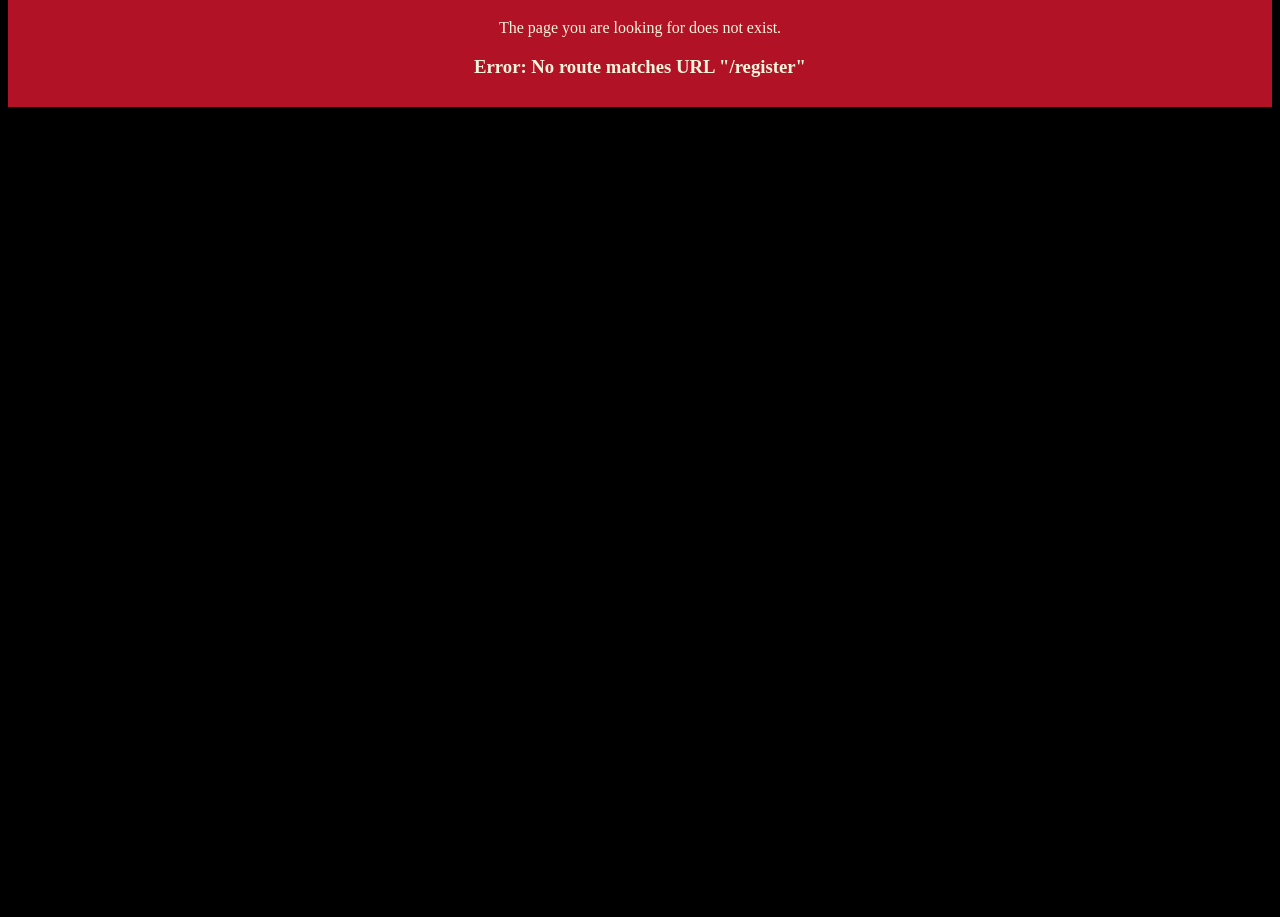
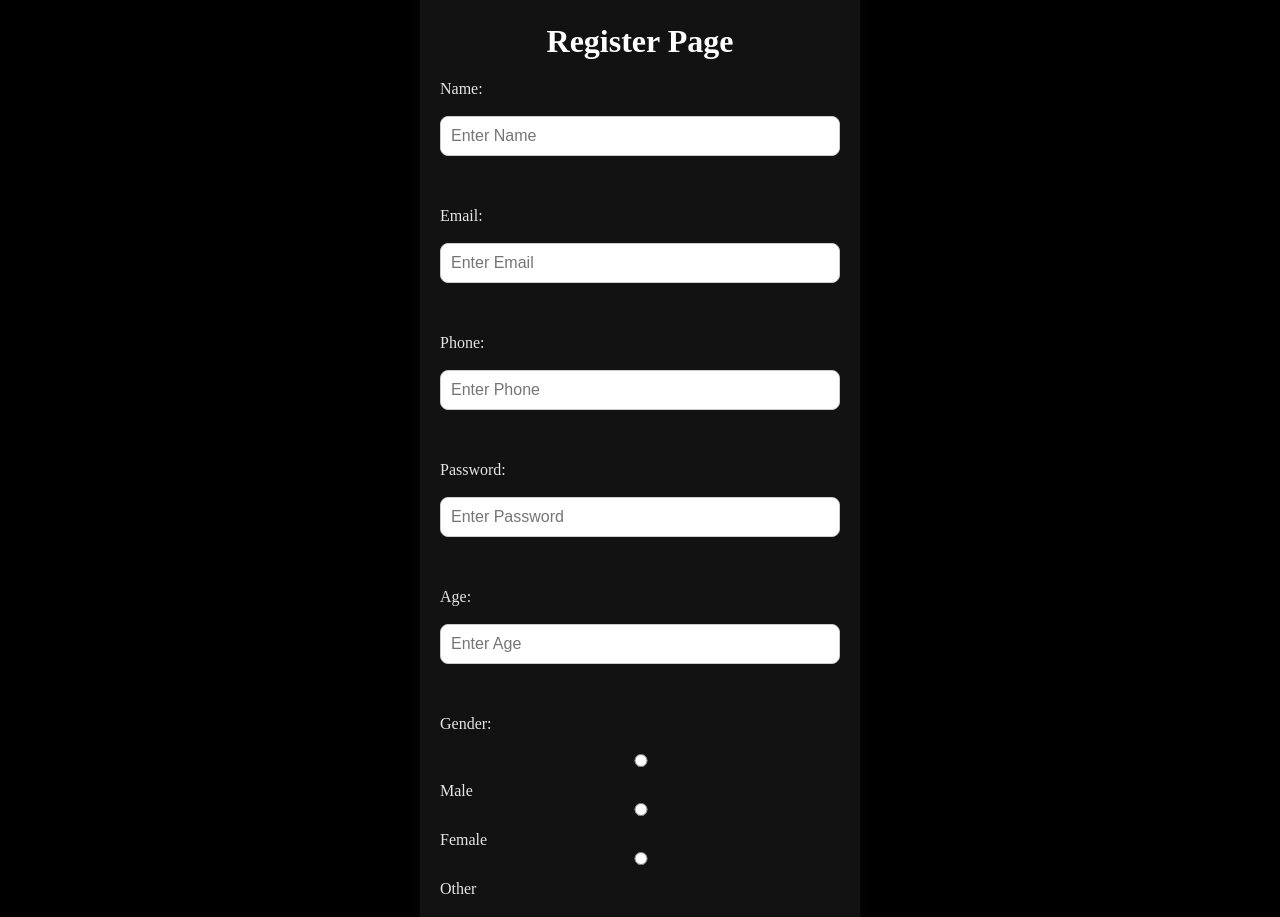
Before and after one commit to hreshikesh/React-X-Workz, a React (Vite) app: page /register in a window 1280 px wide. Before the commit this address had no page. Shown: the part 177-1094 px from the top of the page. Before the commit the page ends 800 px from the top, so only its background shows below. Built offline with nearby package versions, Linux system fonts and the light colour scheme.

Commit message:
class based component

```diff
--- /dev/null
+++ b/src/components/Contact.js
@@ -0,0 +1,38 @@
+import React from "react";
+
+class Contact extends React.Component {
+    constructor(props) {
+        super(props);
+        this.props = props;
+        this.state = {
+            count:0,
+            increment:100,
+            decrement:1,
+        }
+
+
+    }
+
+    handleIncrement = () => {
+        this.setState({count:this.state.count+this.state.increment})
+    }
+
+    handleDecrement = () => {
+        this.setState({count:this.state.count-this.state.decrement})
+    }
+
+    render(){
+        return(
+            <div>
+                <h1>Contact Us</h1>
+                <h1>{this.props.title}</h1>
+                <h2>{this.props.description}</h2>
+                <h2>Count: {this.state.count}</h2>
+                <button onClick={this.handleIncrement}>Increment(100)</button>
+                <button onClick={this.handleDecrement} style={{marginLeft:10}}>Decrement(1)</button>
+            </div>
+        )
+    }
+
+}
+export default Contact;
--- a/src/components/Header.js
+++ b/src/components/Header.js
@@ -17,7 +17,8 @@ const Header = () => {
                 <ul>
                     <li><Link to="/">Home</Link></li>
                     <li><Link to="/about">About</Link></li>
-                    <li><Link>Contact</Link></li>
+                    <li><Link to="/register">Register</Link></li>
+                    <li><Link to="/contact">Contact</Link></li>
                     <li><button className="loginButton" onClick={handleLogin} >{isLoggedIn}</button></li>
                 </ul>
             </div>
--- /dev/null
+++ b/src/components/Register.js
@@ -0,0 +1,189 @@
+
+import { useState } from "react";
+
+const Register = () => {
+    const [name, setName] = useState("");
+    const [email, setEmail] = useState("");
+    const [phone, setPhone] = useState("");
+    const [password, setPassword] = useState("");
+    const [age, setAge] = useState("");
+    const [gender, setGender] = useState("");
+    const [city, setCity] = useState("");
+    const [country, setCountry] = useState("");
+    const [skills, setSkills] = useState("");
+    const [agree, setAgree] = useState(false);
+
+
+    async function handleSubmit(e) {
+        e.preventDefault();
+        alert(`Name: ${name}, Email: ${email}`);
+        fetch("http://localhost:8080/api/user/save", {
+            method: "POST",
+            headers: {
+                "Content-Type": "application/json"
+            },
+            body: JSON.stringify({
+                userName: name,
+                userEmail: email,
+                userPhone: phone,
+                userPassword: password,
+                userAge: age,
+                userGender: gender,
+                userCity: city,
+                userCountry: country,
+                userSkills: skills
+            })
+        })
+    }
+
+    return (
+        <div>
+
+            <div className="formContainer">
+                <h1 className="formHeading">Register Page</h1>
+                <form onSubmit={handleSubmit} className="form">
+
+
+                    <label>Name:</label><br />
+                    <input
+                        type="text"
+                        placeholder="Enter Name"
+                        value={name}
+                        onChange={(e) => setName(e.target.value)}
+                    />
+                    <br /><br />
+
+
+                    <label>Email:</label><br />
+                    <input
+                        type="email"
+                        placeholder="Enter Email"
+                        value={email}
+                        onChange={(e) => setEmail(e.target.value)}
+                    />
+                    <br /><br />
+
+
+                    <label>Phone:</label><br />
+                    <input
+                        type="text"
+                        placeholder="Enter Phone"
+                        value={phone}
+                        onChange={(e) => setPhone(e.target.value)}
+                    />
+                    <br /><br />
+
+
+                    <label>Password:</label><br />
+                    <input
+                        type="password"
+                        placeholder="Enter Password"
+                        value={password}
+                        onChange={(e) => setPassword(e.target.value)}
+                    />
+                    <br /><br />
+
+
+                    <label>Age:</label><br />
+                    <input
+                        type="number"
+                        placeholder="Enter Age"
+                        value={age}
+                        onChange={(e) => setAge(e.target.value)}
+                    />
+                    <br /><br />
+
+
+                    <label>Gender:</label><br />
+                    <input
+                        type="radio"
+                        name="gender"
+                        value="Male"
+                        checked={gender === "Male"}
+                        onChange={(e) => setGender(e.target.value)}
+                    /> Male
+
+                    <input
+                        type="radio"
+                        name="gender"
+                        value="Female"
+                        checked={gender === "Female"}
+                        onChange={(e) => setGender(e.target.value)}
+
+                    /> Female
+
+                    <input
+                        type="radio"
+                        name="gender"
+                        value="Other"
+                        checked={gender === "Other"}
+                        onChange={(e) => setGender(e.target.value)}
+                    /> Other
+                    <br /><br />
+
+
+                    <label>City:</label><br />
+                    <input
+                        type="text"
+                        placeholder="Enter City"
+                        value={city}
+                        onChange={(e) => setCity(e.target.value)}
+                    />
+                    <br /><br />
+
+
+                    <label>Country:</label><br />
+                    <input
+                        type="text"
+                        placeholder="Enter Country"
+                        value={country}
+                        onChange={(e) => setCountry(e.target.value)}
+                    />
+                    <br /><br />
+
+
+                    <label>Skills:</label><br />
+                    <input
+                        type="checkbox"
+                        value="Java"
+                        onChange={(e) => setSkills(e.target.value)}
+                    /> Java
+
+                    <input
+                        type="checkbox"
+                        value="Spring Boot"
+                        onChange={(e) => setSkills(e.target.value)}
+                        style={{ marginLeft: "15px" }}
+                    /> Spring Boot
+
+                    <input
+                        type="checkbox"
+                        value="React"
+                        onChange={(e) => setSkills(e.target.value)}
+                        style={{ marginLeft: "15px" }}
+                    /> React
+                    <br /><br />
+
+
+                    <label>
+                        <input
+                            type="checkbox"
+                            checked={agree}
+                            onChange={(e) => setAgree(e.target.checked)}
+                        />
+                        &nbsp;I agree to the Terms & Conditions
+                    </label>
+
+                    <br /><br />
+
+                    <button className="search-btn" type="submit">
+                        Register
+                    </button>
+                </form>
+
+            </div>
+        </div>
+    )
+}
+
+export default Register;
--- a/style.css
+++ b/style.css
@@ -312,3 +312,32 @@ li:hover{
     color: #222;
     margin-bottom: 12px;
 }
+
+.formContainer {
+    max-width: 400px;
+    margin: 50px auto;
+    padding: 20px;
+    background-color: #121212;
+    border-radius: 15px;
+    box-shadow: 0 4px 10px rgba(255, 255, 255, 0.05);
+}
+
+.formHeading {
+    text-align: center;
+    margin-bottom: 20px;
+    color: #ffffff;
+}
+
+.form {
+    display: flex;
+    flex-direction: column;
+}
+
+input{
+    padding: 10px;
+    margin-bottom: 15px;
+    border-radius: 8px;
+    border: 1px solid #ccc;
+    font-size: 16px;
+    outline: none;
+}
```
Also changed, not shown: App.js (+9 -0 lines), 2 other files (tests, documents, lock files or other folders).
